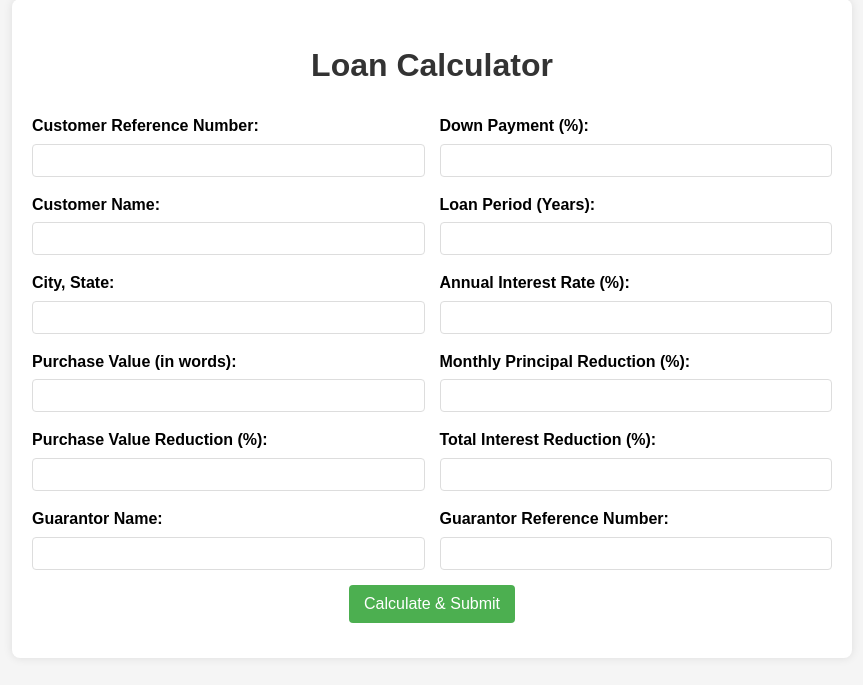
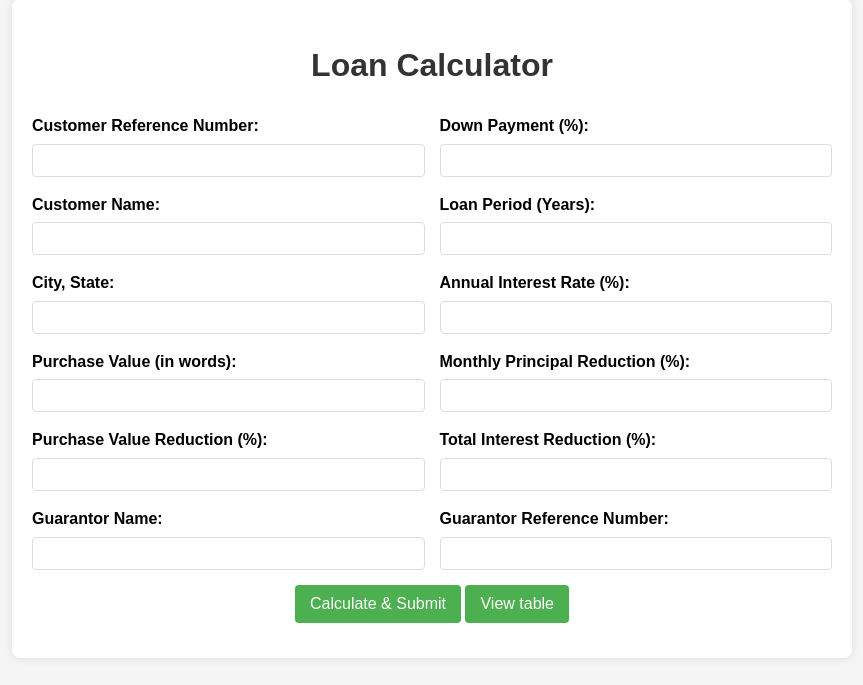
Before and after one commit to freelancing-today/Bank-project, a Flask app: page / in a window 1280 px wide. Shown: the part 21-706 px from the top of the page, without its empty margins (208-1071 px from the left). Run offline with Flask 3, Linux system fonts and the light colour scheme.

Commit message:
Update form.html

```diff
--- a/templates/form.html
+++ b/templates/form.html
@@ -127,8 +127,9 @@
                 </div>
             </div>
             <div class="form-group" style="text-align: center;">
+
                 <button type="submit" class="btn">Calculate & Submit</button>
-            </div>
+                <button onclick="window.location.href='{{ url_for('submit') }}'" class="btn">View table</button>            </div>
         </form>
     </div>
 </body>
```
